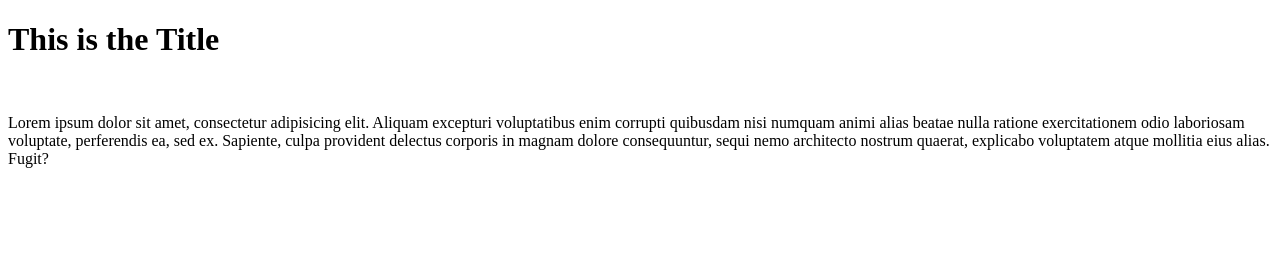
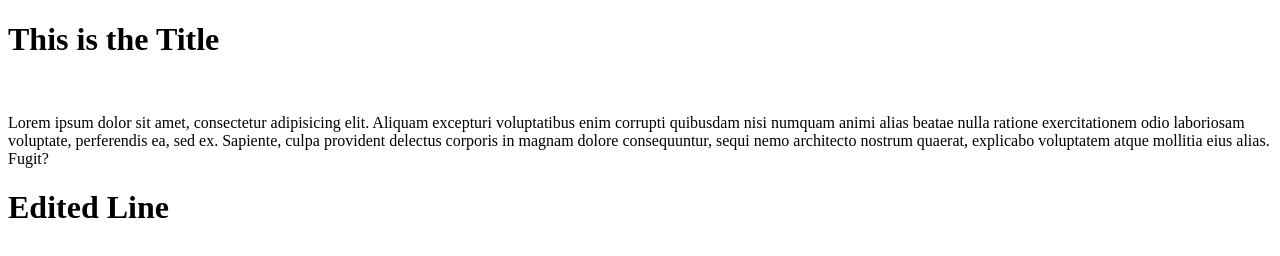
Before and after one commit to Manjur30/Connection, a plain HTML site: page index.html in a window 1280 px wide. Drawn offline with Linux system fonts and the light colour scheme.

Commit message:
one header added

```diff
--- a/index.html
+++ b/index.html
@@ -9,5 +9,9 @@
     <h1>This is the Title</h1>
     <br>
     <p>Lorem ipsum dolor sit amet, consectetur adipisicing elit. Aliquam excepturi voluptatibus enim corrupti quibusdam nisi numquam animi alias beatae nulla ratione exercitationem odio laboriosam voluptate, perferendis ea, sed ex. Sapiente, culpa provident delectus corporis in magnam dolore consequuntur, sequi nemo architecto nostrum quaerat, explicabo voluptatem atque mollitia eius alias. Fugit?</p>
+
+    <h1>Edited Line</h1>
+
+
 </body>
 </html>
```
